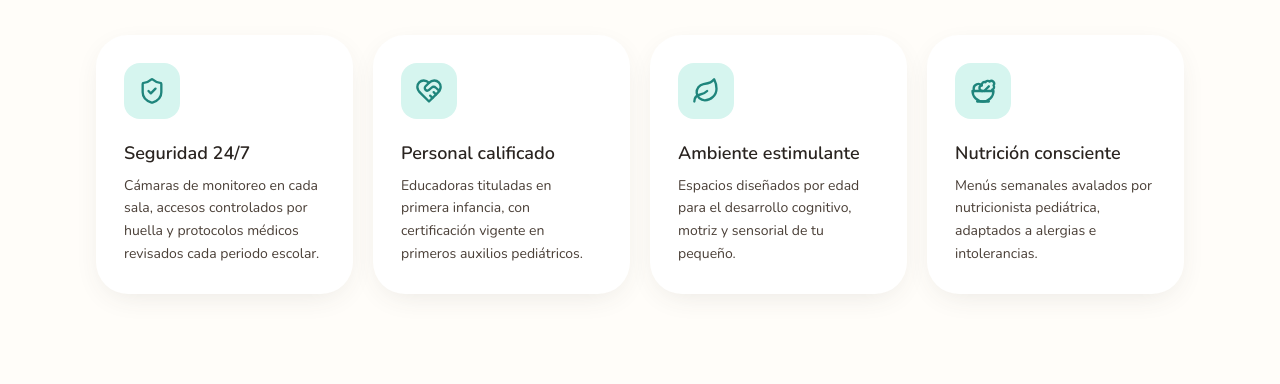
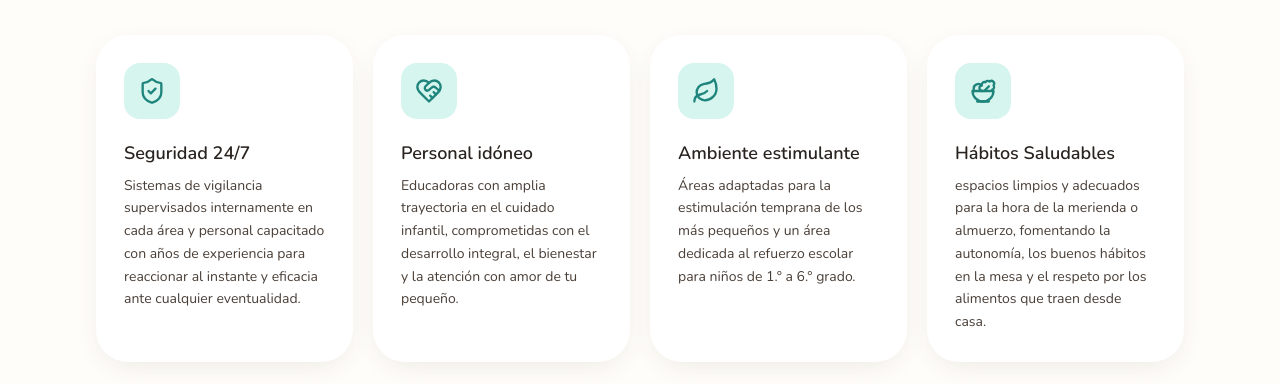
Before and after one commit to waribyt06/coif-colon-nuevo, a React (Vite) app in the folder coif/: page / in a window 1280 px wide. Shown: the part 1020-1404 px from the top of the page. Built offline with nearby package versions, Linux system fonts and the light colour scheme; no server answers.

Commit message:
cambios de metodos

```diff
--- a/coif/src/data/content.ts
+++ b/coif/src/data/content.ts
@@ -39,25 +39,25 @@
     id: 'seguridad',
     icon: ShieldCheck,
     title: 'Seguridad 24/7',
-    text: 'Cámaras de monitoreo en cada sala, accesos controlados por huella y protocolos médicos revisados cada periodo escolar.',
+    text: 'Sistemas de vigilancia supervisados internamente en cada área y personal capacitado con años de experiencia para reaccionar al instante y eficacia ante cualquier eventualidad.',
   },
   {
     id: 'personal',
     icon: HeartHandshake,
-    title: 'Personal calificado',
-    text: 'Educadoras tituladas en primera infancia, con certificación vigente en primeros auxilios pediátricos.',
+    title: 'Personal idóneo',
+    text: 'Educadoras con amplia trayectoria en el cuidado infantil, comprometidas con el desarrollo integral, el bienestar y la atención con amor de tu pequeño.',
   },
   {
     id: 'ambiente',
     icon: Leaf,
     title: 'Ambiente estimulante',
-    text: 'Espacios diseñados por edad para el desarrollo cognitivo, motriz y sensorial de tu pequeño.',
+    text: 'Áreas adaptadas para la estimulación temprana de los más pequeños y un área dedicada al refuerzo escolar para niños de 1.° a 6.° grado.',
   },
   {
     id: 'nutricion',
     icon: Salad,
-    title: 'Nutrición consciente',
-    text: 'Menús semanales avalados por nutricionista pediátrica, adaptados a alergias e intolerancias.',
+    title: 'Hábitos Saludables',
+    text: 'espacios limpios y adecuados para la hora de la merienda o almuerzo, fomentando la autonomía, los buenos hábitos en la mesa y el respeto por los alimentos que traen desde casa.',
   },
 ];
 
```
